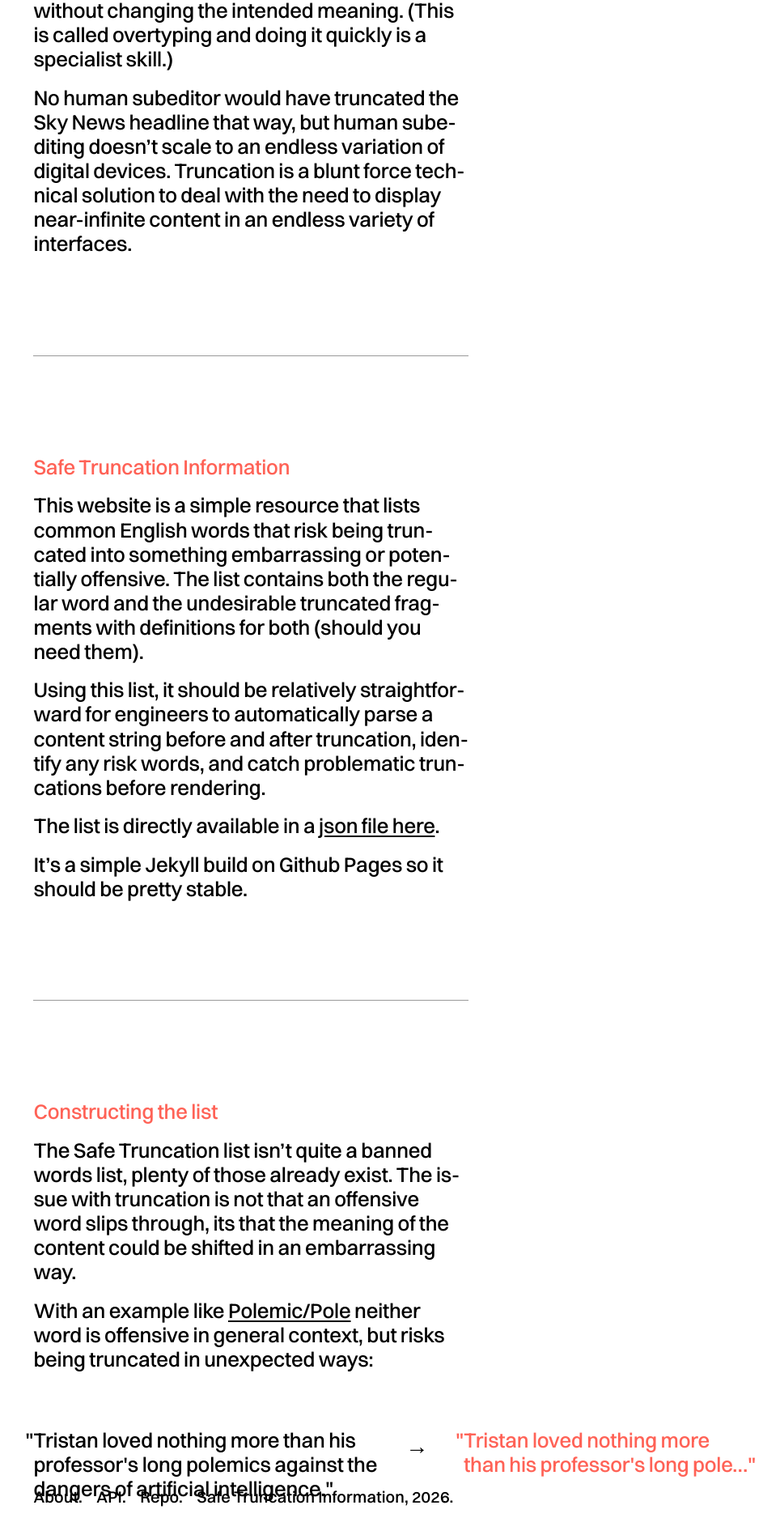
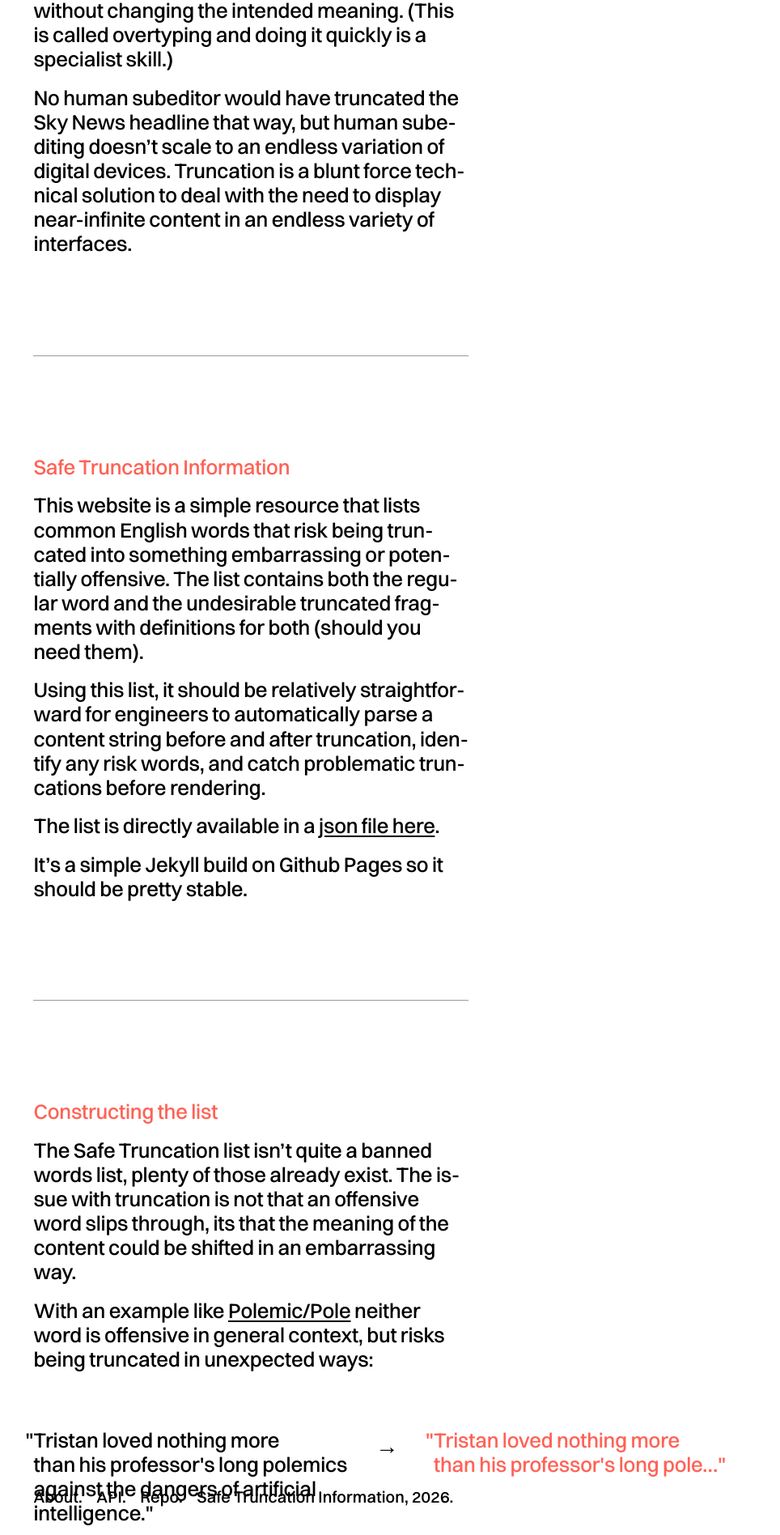
Before and after one commit to ThinkMake/safe.truncation.info, a Jekyll site: the page built from about.markdown, in a window 1280 px wide. Shown: the part 3105-5001 px from the top of the page at 81% size, without its empty margins (61-1025 px from the left). Built offline with Jekyll 4.4.1, drawn with Linux system fonts in a browser that asks for light colours.

Commit message:
another attempt to fix the ios scroll bug

```diff
--- a/_includes/head.html
+++ b/_includes/head.html
@@ -1,5 +1,5 @@
 <meta name="viewport" content="width=device-width, initial-scale=1">
 <meta charset="utf-8">
-<link rel="stylesheet" href="{{ "/assets/css/main.css#05" | relative_url }}">
+<link rel="stylesheet" href="{{ "/assets/css/main.css#06" | relative_url }}">
 <title>Safe Truncation Information - Making publishing unfunny again since 2026</title>
 <meta name="description" content="A site cataloguing words that produce offensive or misleading results when truncated — for example, 'Analgesic' truncated to 'Anal...'. The project helps developers and content designers identify and handle these cases safely.">
--- a/_sass/base.scss
+++ b/_sass/base.scss
@@ -58,7 +58,7 @@
   top: 0;
   left: 0;
   right: 0;
-  bottom: 0;
+  height: calc(100dvh + 1px);
   overflow: auto;
   color: var(--color);
   font-family: "STI", sans-serif;
@@ -72,7 +72,7 @@
 body {
   position: absolute;
   width: 100%;
-  height: 100%;
+  height: 100dvh;
   box-sizing: border-box;
   overflow: scroll;
   scroll-snap-type: y proximity;
@@ -295,7 +295,7 @@
         width: 66.66%;
       }
       @media (max-width: 900px) {
-        font-size: 20px;
+        font-size: 22px;
         line-height: 1.15;
       }
       @media (max-width: 800px) {
@@ -317,7 +317,7 @@
         width: 66.66%;
       }
       @media (max-width: 900px) {
-        font-size: 20px;
+        font-size: 22px;
         line-height: 1.15;
       }
       @media (max-width: 800px) {
--- a/about.markdown
+++ b/about.markdown
@@ -51,7 +51,7 @@
 With an example like [Polemic/Pole](/#Polemic) neither word is offensive in general context, but risks being truncated in unexpected ways:
 
 <div class="comparison">
-  <p><span>"Tristan loved nothing more than his</span> <span>professor's long polemics against the</span> <span>dangers of artificial intelligence."</span></p>
+  <p><span>"Tristan loved nothing more</span> <span>than his professor's long polemics</span> <span>against the dangers of artificial</span> <span>intelligence."</span></p>
   <div>&rarr;</div>
   <p class="bad"><span>"Tristan loved nothing more</span> <span>than his professor's long pole&hellip;"</span></p>
 </div>
```
